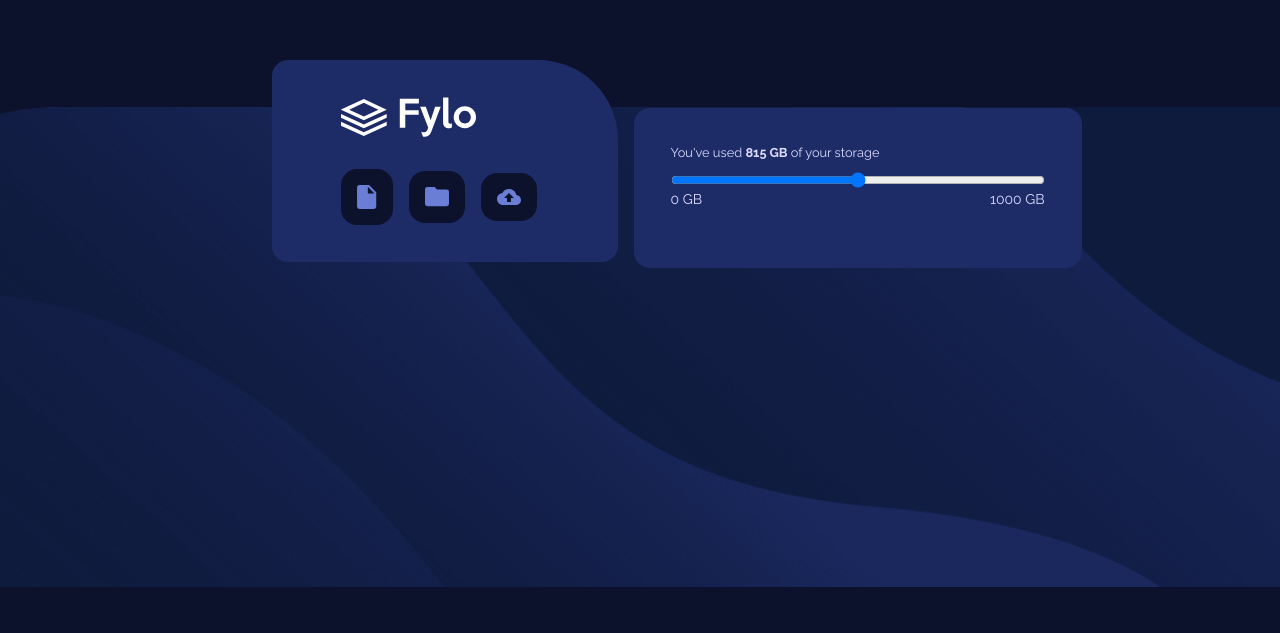
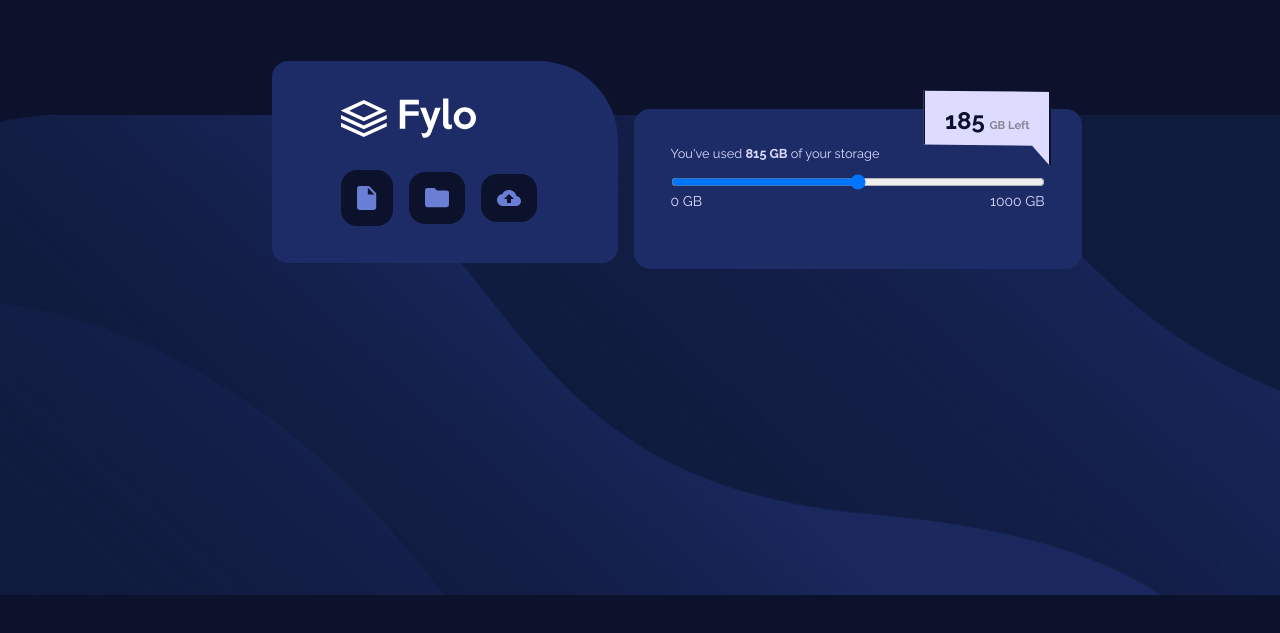
Before and after one commit to Aya333/Fylo-data-storage, a plain HTML site: page index.html in a window 1280 px wide. Shown: the part 133-766 px from the top of the page. Drawn offline with Linux system fonts and the light colour scheme.

Commit message:
Fully done with the desktop version

```diff
--- a/index.html
+++ b/index.html
@@ -26,9 +26,9 @@
         </div>
       </section>
       <section class="second-part">
-        <!-- <div class="inner-part">
-          <p> 185 GB Left</p>
-        </div> -->
+        <div class="inner-part">
+          <p><strong>185</strong><span>GB Left</span></p>
+        </div>
         <p class="main-paragraph"> You've used <strong>815 GB</strong> of your storage</p>
         <input type="range" name="Range" class="range">
         <div class="space">
--- a/style.css
+++ b/style.css
@@ -18,7 +18,7 @@ main {
   background: url(images/bg-desktop.png) no-repeat;
   background-position: bottom;
   background-size: cover;
-  margin-top: 15rem;
+  margin-top: 15.5rem;
   overflow: hidden;
 }
 .container {
@@ -60,6 +60,7 @@ main {
 .second-part {
   width: 35vw;
   height: 20vh;
+  position: relative;
   margin: 6rem 0 0;
   padding: 2rem 2rem;
   background-color: hsl(228, 56%, 26%);
@@ -80,3 +81,35 @@ main {
   align-items: center;
   color: hsl(243, 100%, 93%);
 }
+
+.inner-part {
+  width: 10vw;
+  height: 10vw;
+  position: absolute;
+  bottom: 50%;
+  left: 65%;
+  background-color: hsl(243, 100%, 93%);
+  clip-path: polygon(
+    0 23%,
+    100% 24%,
+    100% 67%,
+    100% 63%,
+    100% 83%,
+    85% 66%,
+    0 65%
+  );
+  border: 2px solid hsl(229, 57%, 11%);
+}
+.inner-part p {
+  padding: 0.7rem;
+  margin-top: 2rem;
+  color: hsl(229, 57%, 11%);
+  font-size: 1.5rem;
+  text-align: center;
+}
+.inner-part p span {
+  margin-left: 0.3rem;
+  color: hsl(229, 7%, 55%);
+  font-size: 0.7rem;
+  font-weight: 700;
+}
```
